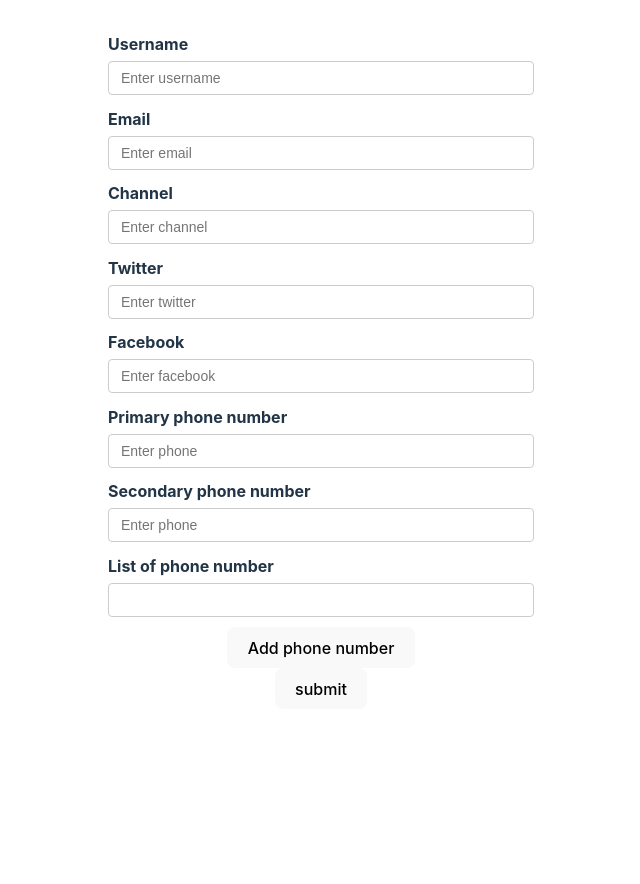
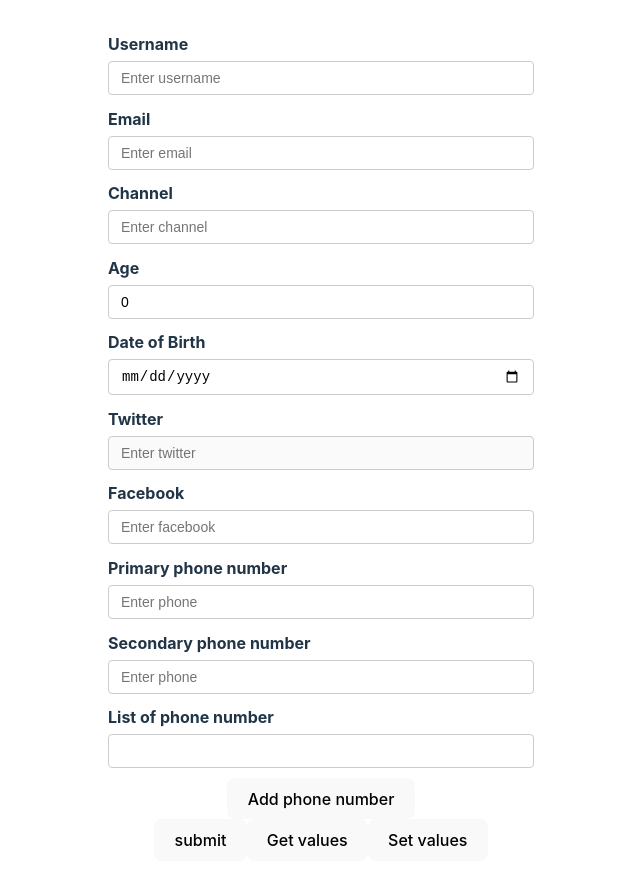
Before and after one commit to danielikechukwu/React-hook-form, a React (Vite) app: page / in a window 1280 px wide. Shown: the top 884 px of the page, without its empty margins (319-959 px from the left). Before the commit the page ends 800 px from the top, so only its background shows below. Built offline with nearby package versions, Linux system fonts and the light colour scheme.

Commit message:
Implemented for error 👌

```diff
--- a/src/App.css
+++ b/src/App.css
@@ -14,6 +14,7 @@
 input[type="text"],
 input[type="email"],
 input[type="number"],
+input[type="date"],
 input[type="data"] {
   display: block;
   width: 400px;
--- a/src/components/YoutubeForm.tsx
+++ b/src/components/YoutubeForm.tsx
@@ -1,5 +1,6 @@
-import { useForm, UseFormReturn, useFieldArray } from "react-hook-form";
+import { useForm, UseFormReturn, useFieldArray, FieldErrors } from "react-hook-form";
 import { DevTool } from "@hookform/devtools";
+import { useEffect } from "react";
 
 interface IFormInput {
   username: string,
@@ -12,7 +13,9 @@
   phoneNumbers: string[],
   phnNumbers: {
     number: string
-  }[]
+  }[],
+  age: number,
+  dob: Date | null
 }
 
 const YoutubeForm = () => {
@@ -27,7 +30,9 @@
         facebook: "",
       },
       phoneNumbers: ["", ""],
-      phnNumbers: [{ number: "" }]
+      phnNumbers: [{ number: "" }],
+      age: 0,
+      dob: null
     },
   });
 
@@ -35,9 +40,26 @@
     console.log("Form submitted", data);
   };
 
-  const { register, control, handleSubmit, formState } = form;
+  const { register, control, handleSubmit, formState, watch, getValues, setValue } = form;
 
   const { errors } = formState;
+
+
+  const handleGetValues = () => {
+    console.log("Get values : ", getValues("username"));
+  }
+
+  const handleSetValues = () => {
+    setValue("username", "James", {
+      shouldValidate: true,
+      shouldDirty: true,
+      shouldTouch: true
+    })
+  }
+
+  const onErrors = (errors: FieldErrors<IFormInput>) => {
+    console.log("Form errors : ", errors);
+  }
 
   const { fields, append, remove } = useFieldArray({
     name: 'phnNumbers',
@@ -46,7 +68,7 @@
 
   return (
     <div>
-      <form onSubmit={handleSubmit(onSubmit)} noValidate>
+      <form onSubmit={handleSubmit(onSubmit, onErrors)} noValidate>
         <div className="form-control">
           <label htmlFor="username">Username</label>
           <input
@@ -114,15 +136,51 @@
         </div>
 
         <div className="form-control">
+          <label htmlFor="age">Age</label>
+          <input
+            type="number"
+            id="age"
+            placeholder="Enter age"
+            {...register("age", {
+              valueAsNumber: true,
+              required: {
+                value: true,
+                message: "Age is compulsory",
+              },
+            })}
+          />
+          <p className="error">{errors.age?.message}</p>
+        </div>
+
+        <div className="form-control">
+          <label htmlFor="dob">Date of Birth</label>
+          <input
+            type="date"
+            id="dob"
+            placeholder="Enter date of birth"
+            {...register("dob", {
+              valueAsDate: true,
+              required: {
+                value: true,
+                message: "Date of Birth is compulsory",
+              },
+            })}
+          />
+          <p className="error">{errors.dob?.message}</p>
+        </div>
+
+        <div className="form-control">
           <label htmlFor="twitter">Twitter</label>
           <input
             type="text"
             id="twitter"
             placeholder="Enter twitter"
             {...register("socials.twitter", {
+              disabled: watch("channel") === "",
               required: {
                 value: true,
                 message: "Twitter is compulsory",
+
               },
             })}
           />
@@ -187,20 +245,22 @@
                 return (
                   <div className="form-control" key={field.id}>
                     <input type="text" {...register(`phnNumbers.${index}.number`)} />
-                  {
-                    index > 0 && (
-                      <button type="button" onClick={() => { remove(index) }}>Remove</button>
-                    )
-                  }
+                    {
+                      index > 0 && (
+                        <button type="button" onClick={() => { remove(index) }}>Remove</button>
+                      )
+                    }
                   </div>
                 )
               })
             }
-            <button type="button" onClick={() => { append({ number: ""})}}>Add phone number</button>
+            <button type="button" onClick={() => { append({ number: "" }) }}>Add phone number</button>
           </div>
         </div>
 
         <button>submit</button>
+        <button type="button" onClick={handleGetValues}>Get values</button>
+        <button type="button" onClick={handleSetValues}>Set values</button>
       </form>
 
       <DevTool control={control} />
```
